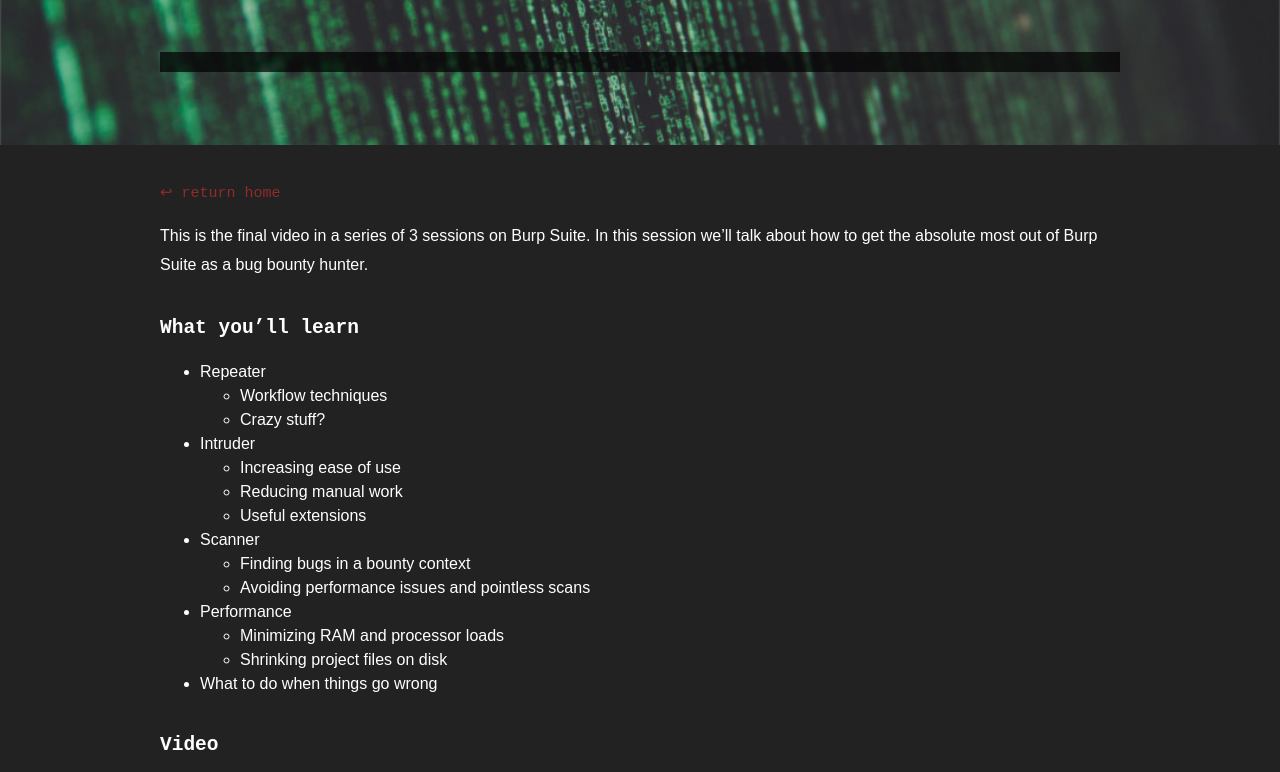
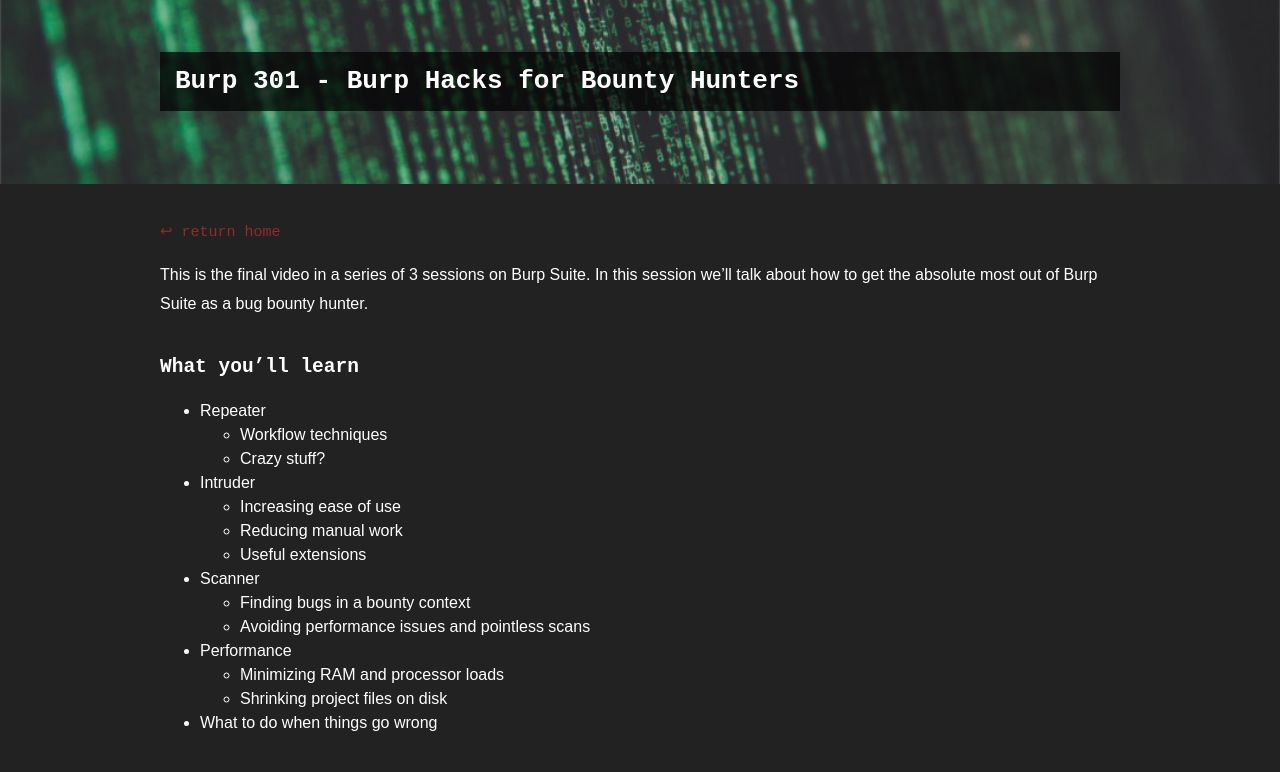
Before and after one commit to Hacker0x01/hacker101, a Jekyll site: the page built from sessions/burp301.md, in a window 1280 px wide and 900 px high, cut to the strip 0-772 px from the top of the window. Built offline with Jekyll 4.4.1, drawn with Linux system fonts in a browser that asks for light colours; our own code applies the rules of GitHub Pages for plain Markdown files.

Commit message:
Fix page title Burp 301

```diff
--- a/sessions/burp301.md
+++ b/sessions/burp301.md
@@ -1,6 +1,6 @@
 ---
 layout: default
-title: Burp 301: Burp Hacks for Bounty Hunters
+title: Burp 301 - Burp Hacks for Bounty Hunters
 ---
 
 This is the final video in a series of 3 sessions on Burp Suite.  In this session we'll talk about how to get the absolute most out of Burp Suite as a bug bounty hunter.
```
